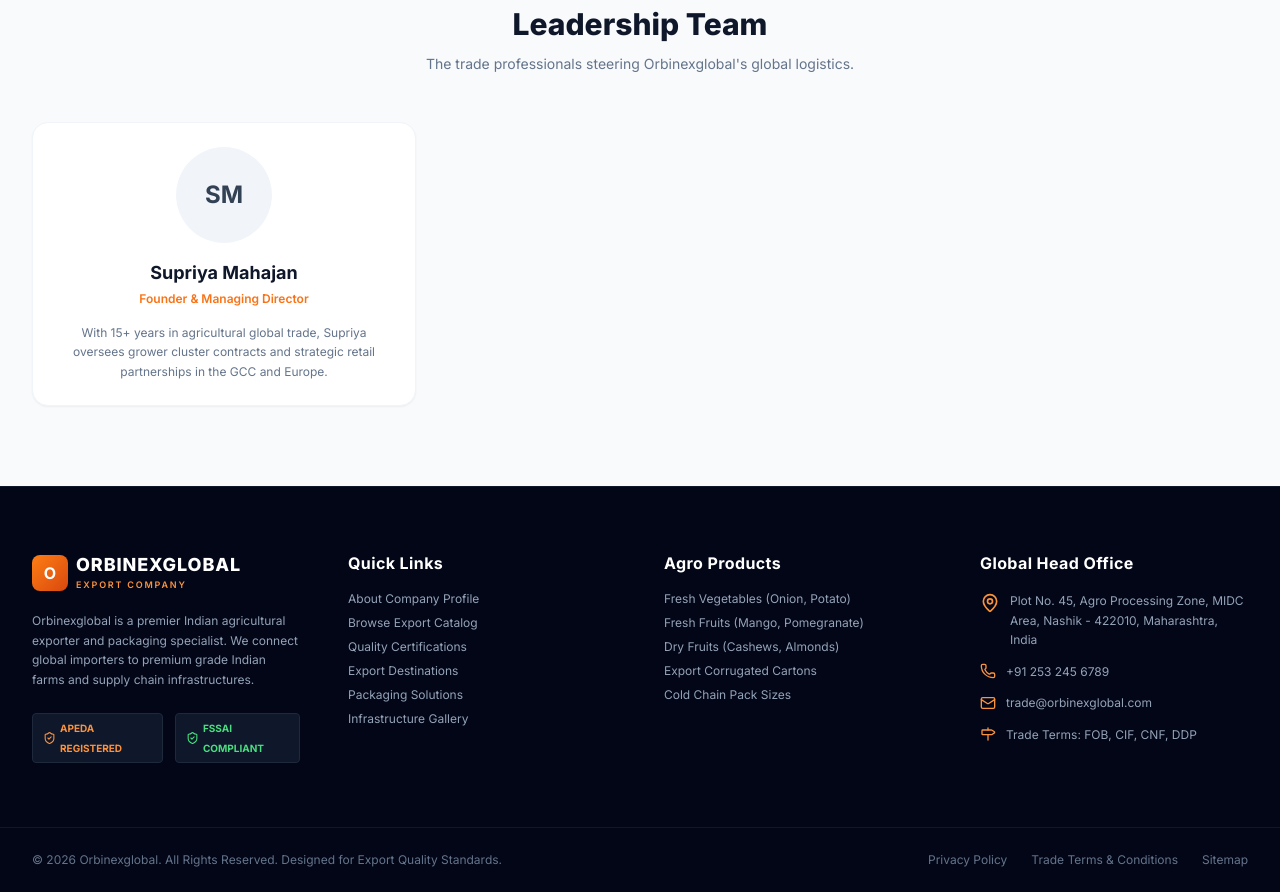
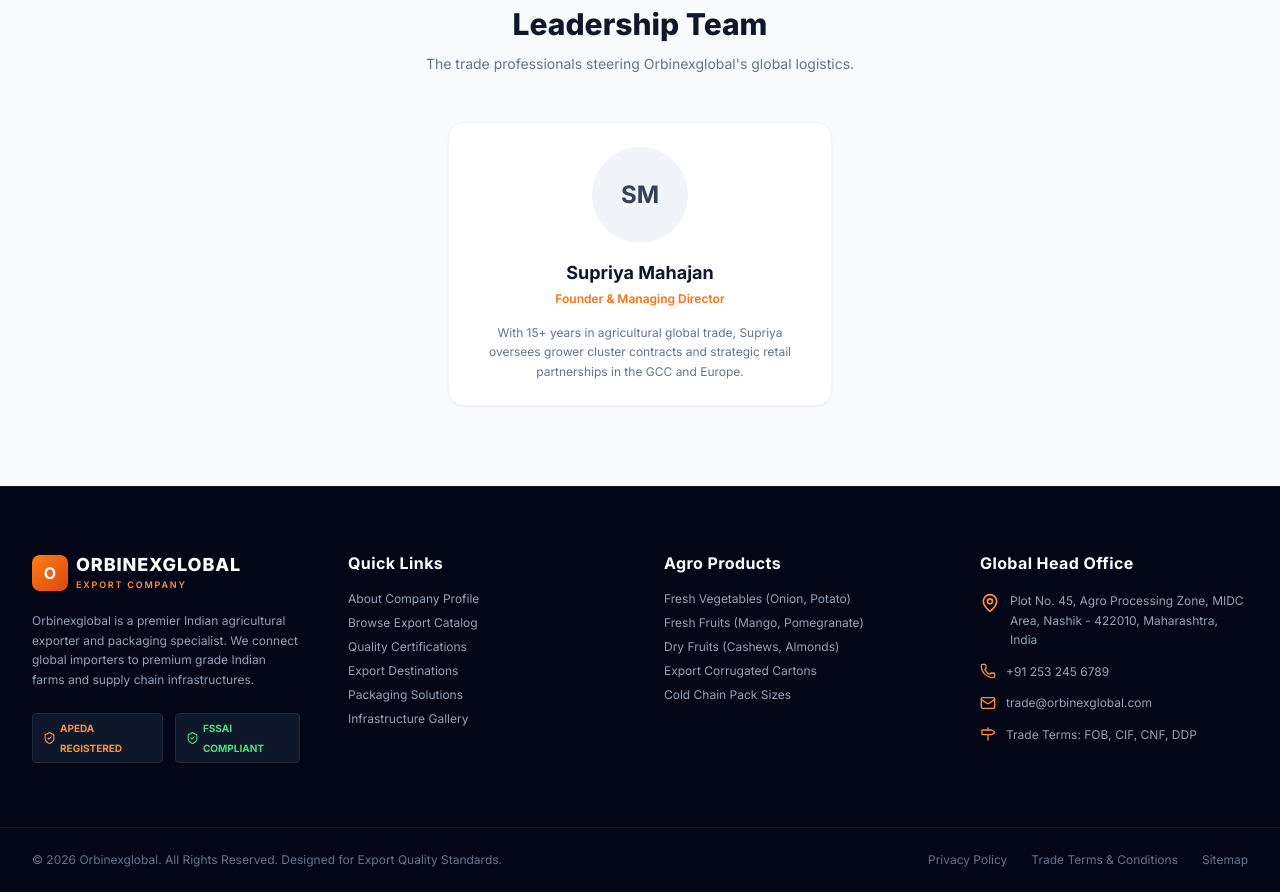
Before and after one commit to NitishKudave/indian-export-b2b, a Next.js app in the folder frontend/: page /about in a window 1280 px wide. Shown: the part 1580-2472 px from the top of the page. Built offline with nearby package versions, Linux system fonts and the light colour scheme.

Commit message:
Center founder card on about page

```diff
--- a/frontend/src/app/about/page.tsx
+++ b/frontend/src/app/about/page.tsx
@@ -108,7 +108,7 @@
           <p className="text-slate-500 text-sm">The trade professionals steering Orbinexglobal's global logistics.</p>
         </div>
 
-        <div className="grid grid-cols-1 md:grid-cols-2 lg:grid-cols-3 gap-8 justify-center">
+        <div className="max-w-sm mx-auto">
           {/* Supriya */}
           <div className="bg-white dark:bg-slate-900 rounded-2xl overflow-hidden border border-slate-100 dark:border-slate-800 shadow-sm p-6 text-center space-y-4">
             <div className="w-24 h-24 rounded-full bg-slate-100 flex items-center justify-center font-bold text-2xl text-slate-700 mx-auto">
```
